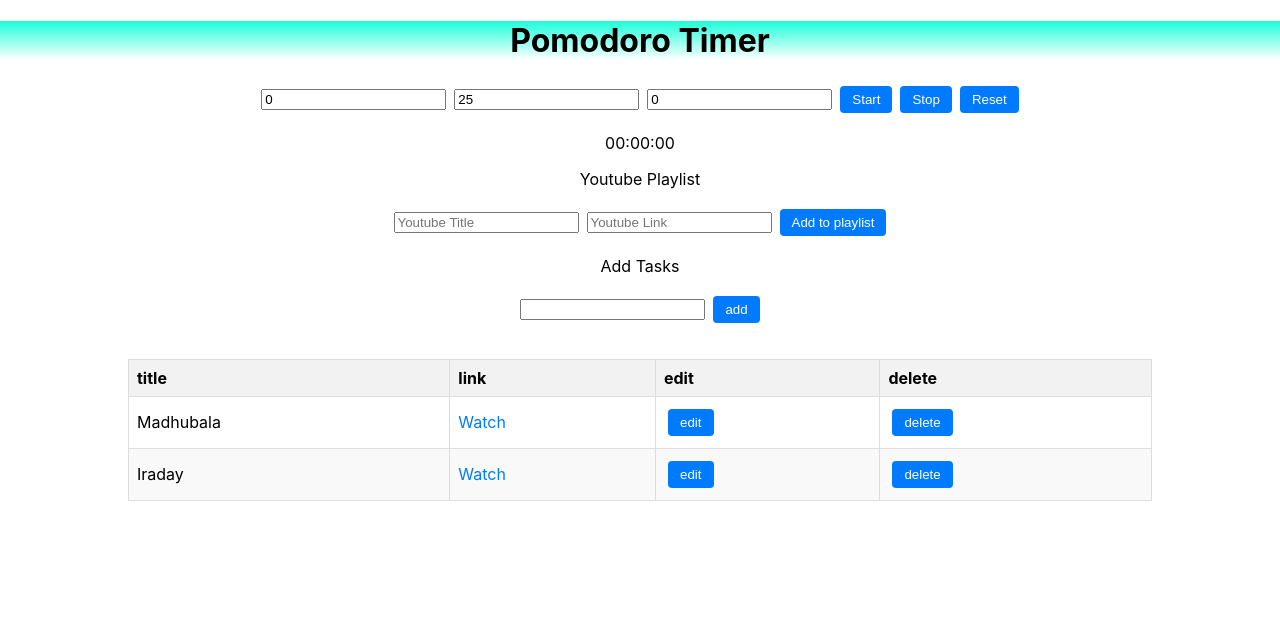
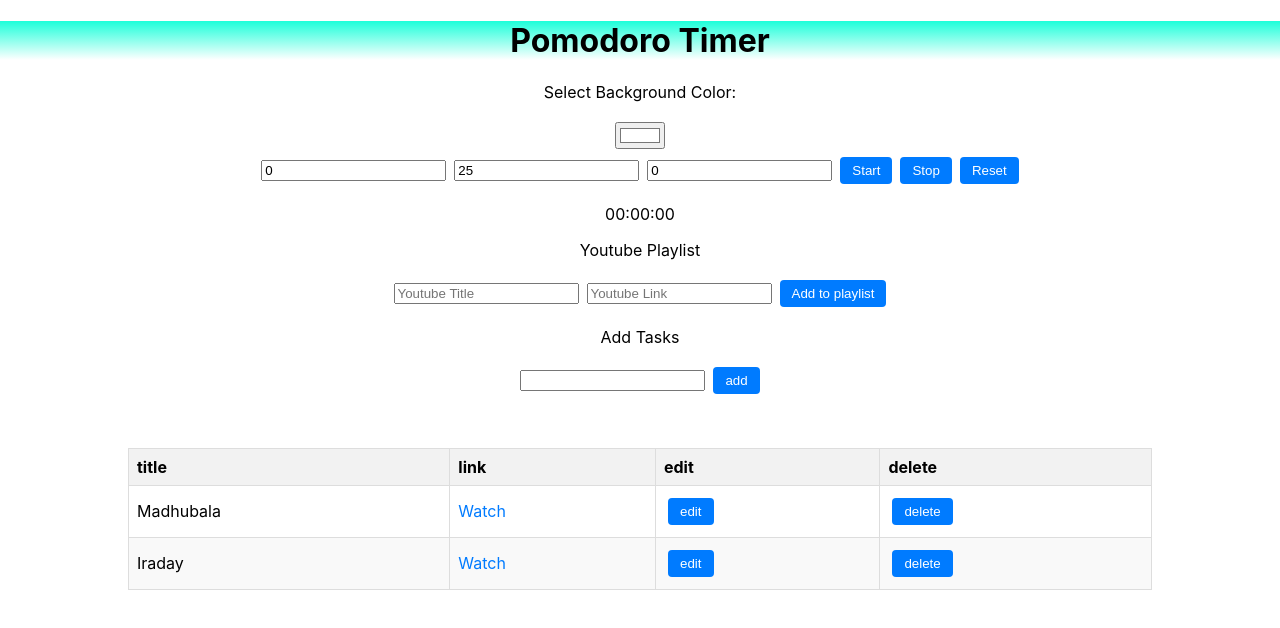
Before and after one commit to baibhav17/pomodoro, a React (Create React App) app: page / in a window 1280 px wide. Shown: the top 628 px of the page. Built offline with nearby package versions, Linux system fonts and the light colour scheme.

Commit message:
added theme functionality

```diff
--- a/src/PomodoroCounter.css
+++ b/src/PomodoroCounter.css
@@ -1,6 +1,8 @@
 table {
     border-collapse: collapse;
     width: 80%;
+    z-index: 111;
+    margin: 18px;
   }
 
   .youtube-table {
--- a/src/PomodoroCounter.jsx
+++ b/src/PomodoroCounter.jsx
@@ -12,7 +12,9 @@ const PomodoroCounter = () => {
   const [alertTriggered, setAlertTriggered] = useState(false);
   const [youtubeTitle, setYoutubeTitle] = useState('');
   const [youtubeLink, setYoutubeLink] = useState('');
-
+  const baseColor = '#ffffff'
+  const defaultColor = JSON.parse(localStorage.getItem('ThemeColor')) || baseColor;
+  const [selectedColor, setSelectedColor] = useState(defaultColor);
   const youtubeTableRowMenu = ['title', 'link','edit', 'delete'];
   let youtubePlaylisttoLocalDB = [
     {
@@ -37,6 +39,10 @@ const PomodoroCounter = () => {
   useEffect(() => {
     localStorage.setItem('youtubePlaylist', JSON.stringify(youtubePlaylist));
   }, [youtubePlaylist]);
+
+  useEffect(() => {
+    localStorage.setItem('ThemeColor', JSON.stringify(selectedColor));
+  }, [selectedColor]);
 
 useEffect(() => {
     let intervalId;
@@ -123,9 +129,27 @@ useEffect(() => {
     setYoutubePlaylist(filteredYoutubeList);
   }
 
+  const handleColorChange = (e) => {
+    const selectedValue = e.target.value;
+    setSelectedColor(selectedValue);
+  };
+
+  const gradientColor = `linear-gradient(to top, ${selectedColor}, ${baseColor})`;
+
   return (
-    <div>
-      <h1>Pomodoro Timer</h1>
+    <div className="main-wrapper" style={{ backgroundImage: gradientColor }}>
+      <div className="header-wrapper">
+        <h1>Pomodoro Timer</h1>
+      </div>
+      <div className="timer-wrapper" >
+      <div>
+      <p>Select Background Color:</p>
+        <input
+          type="color"
+          value={selectedColor}
+          onChange={handleColorChange}
+        />
+      </div>
       <input
         type="number"
         placeholder="Hours"
@@ -189,6 +213,7 @@ useEffect(() => {
           </tbody>
         </table>
       </div>
+      </div>
     </div>
   );
 };
```
